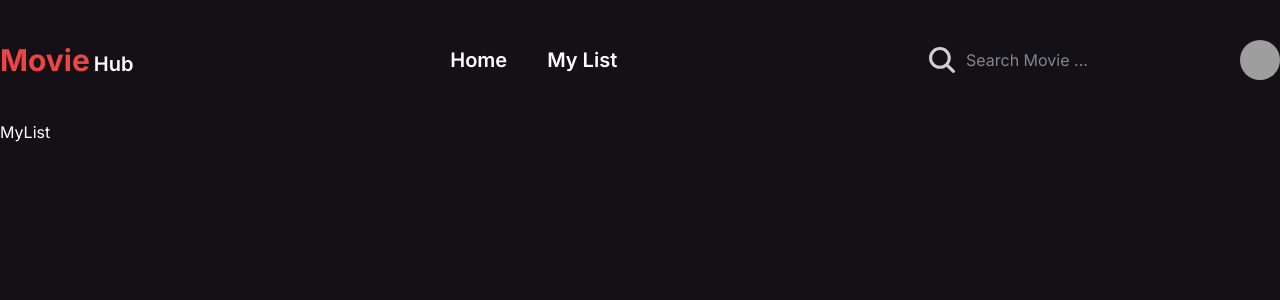
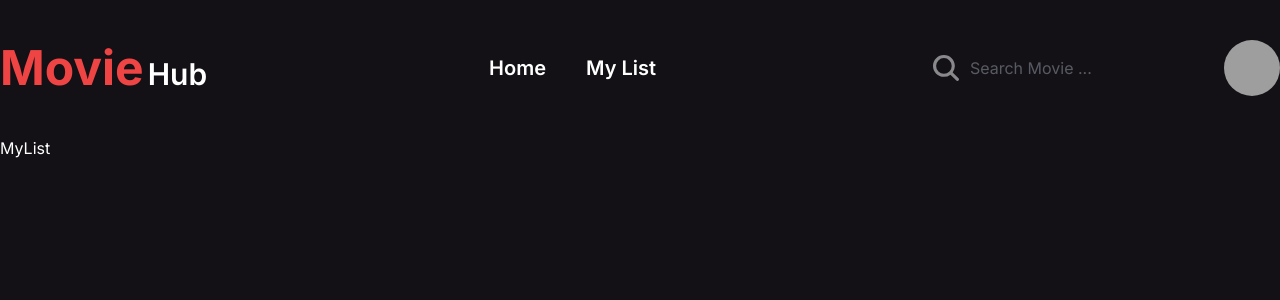
Before and after one commit to TuanNguyen0915/movie_hub, a Next.js app: page /my-list in a window 1280 px wide. Shown: the top 300 px of the page. Built offline with nearby package versions, Linux system fonts and the light colour scheme; grey boxes are pictures that could not be loaded.

Commit message:
updated Navbar with mobile responsive

```diff
--- a/app/page.tsx
+++ b/app/page.tsx
@@ -1,4 +1,4 @@
-import Navbar from "@/components/Navbar/Navbar";
+
 
 const Home = () => {
   return (
--- a/components/Navbar/Navbar.tsx
+++ b/components/Navbar/Navbar.tsx
@@ -1,23 +1,25 @@
-import Image from "next/image";
+"use client";
 import Link from "next/link";
 import SearchInput from "./SearchInput";
+import { useState } from "react";
 
 const Navbar = () => {
+  const [dropDownMenu, setDropDownMenu] = useState<boolean>(false);
   return (
-    <div className="sticky top-0 flex w-full items-center justify-between">
+    <div className="sticky top-0 flex w-full items-center justify-between px-5 lg:px-0">
       {/* LOGO */}
       <div className="group flex items-center">
         <Link href="/">
-          <span className="text-3xl font-bold text-red-500 duration-1000 group-hover:text-white">
+          <span className="text-3xl font-bold text-red-500 duration-1000 group-hover:text-white md:text-5xl">
             Movie
           </span>
-          <span className="ml-1 text-xl font-semibold duration-1000 group-hover:text-red-500">
+          <span className="ml-1 text-xl font-semibold duration-1000 group-hover:text-red-500 md:text-3xl">
             Hub
           </span>
         </Link>
       </div>
       {/* NAV LINK */}
-      <div className="flex items-center gap-10">
+      <div className="hidden items-center gap-10 lg:flex">
         <Link
           href="/"
           className="text-xl font-semibold duration-700 hover:text-red-500"
@@ -32,14 +34,39 @@ const Navbar = () => {
         </Link>
       </div>
       {/* SEARCH-BAR AND AVATAR */}
-      <div className="flex items-center justify-end gap-10">
+      <div className="flex items-center justify-end gap-16 lg:gap-5">
         <SearchInput />
         <img
           src="https://avatar.iran.liara.run/public/boy?username=loginuser"
           alt="avatar"
-          className="h-10 w-10 rounded-full hover:scale-150 duration-500"
+          className="h-14 w-14 rounded-full duration-500 hover:scale-150"
+          onClick={() => setDropDownMenu(!dropDownMenu)}
         />
       </div>
+      {dropDownMenu && (
+        <div className="absolute right-10 top-20 z-20 flex min-w-40 flex-col gap-4 rounded-xl bg-white/5 p-4 backdrop-blur-lg">
+          <Link
+            onClick={() => setDropDownMenu(false)}
+            href="/"
+            className="text-end text-lg font-semibold text-white duration-700 hover:text-red-500"
+          >
+            Home
+          </Link>
+          <Link
+            onClick={() => setDropDownMenu(false)}
+            href="/my-list"
+            className="text-end text-lg font-semibold text-white duration-700 hover:text-red-500"
+          >
+            My List
+          </Link>
+          <p
+            onClick={() => setDropDownMenu(false)}
+            className="text-end text-lg font-semibold text-white duration-700 hover:text-red-500"
+          >
+            Log Out
+          </p>
+        </div>
+      )}
     </div>
   );
 };
--- a/components/Navbar/SearchInput.tsx
+++ b/components/Navbar/SearchInput.tsx
@@ -1,14 +1,32 @@
+"use client";
+import { useState } from "react";
 import { IoSearch } from "react-icons/io5";
 
 const SearchInput = () => {
+  const [dropSearch, setDropSearch] = useState<boolean>(false);
+  const [searchTerm, setSearchTerm] = useState<string>("");
   return (
-    <div className="group flex items-center justify-center gap-4">
-      <IoSearch className="scale-[2] opacity-80 duration-500 hover:opacity-100" />
+    <div className="group relative flex items-center justify-center gap-4">
+      <IoSearch
+        className="scale-[2] opacity-50 duration-500 group-hover:opacity-100"
+        onClick={() => setDropSearch(!dropSearch)}
+      />
       <input
+        value={searchTerm}
+        onChange={(e) => setSearchTerm(e.target.value)}
         type="text"
         placeholder="Search Movie ..."
-        className="bg-transparent opacity-80 outline-none duration-500 hover:opacity-100"
+        className="hidden bg-transparent opacity-50 outline-none duration-500 group-hover:opacity-100 lg:inline"
       />
+      {dropSearch && (
+        <input
+          value={searchTerm}
+          onChange={(e) => setSearchTerm(e.target.value)}
+          type="text"
+          placeholder="Search Movie ..."
+          className="absolute top-16 z-10 min-w-full rounded-lg bg-white/5 p-4 opacity-50 outline-none backdrop-blur-lg duration-500 group-hover:opacity-100"
+        />
+      )}
     </div>
   );
 };
```
Also changed, not shown: 2 other files (tests, documents, lock files or other folders).
